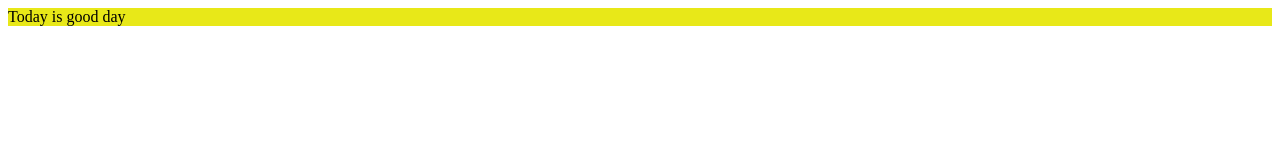
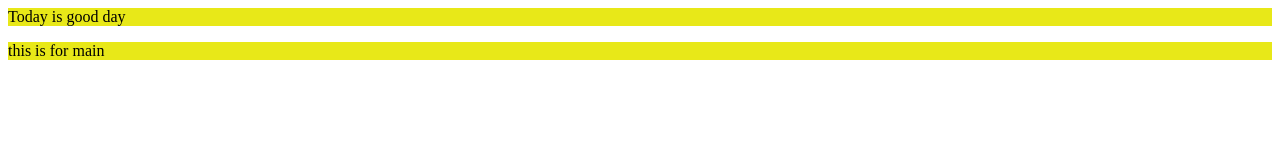
Before and after one commit to manoj-g1/newRepo, a plain HTML site: page index.html in a window 1280 px wide. Drawn offline with Linux system fonts and the light colour scheme.

Commit message:
add for main

```diff
--- a/index.html
+++ b/index.html
@@ -1,2 +1,3 @@
 <link rel="stylesheet" href="style.css">
 <p>Today is good day</p>
+<p>this is for main</p>
```
